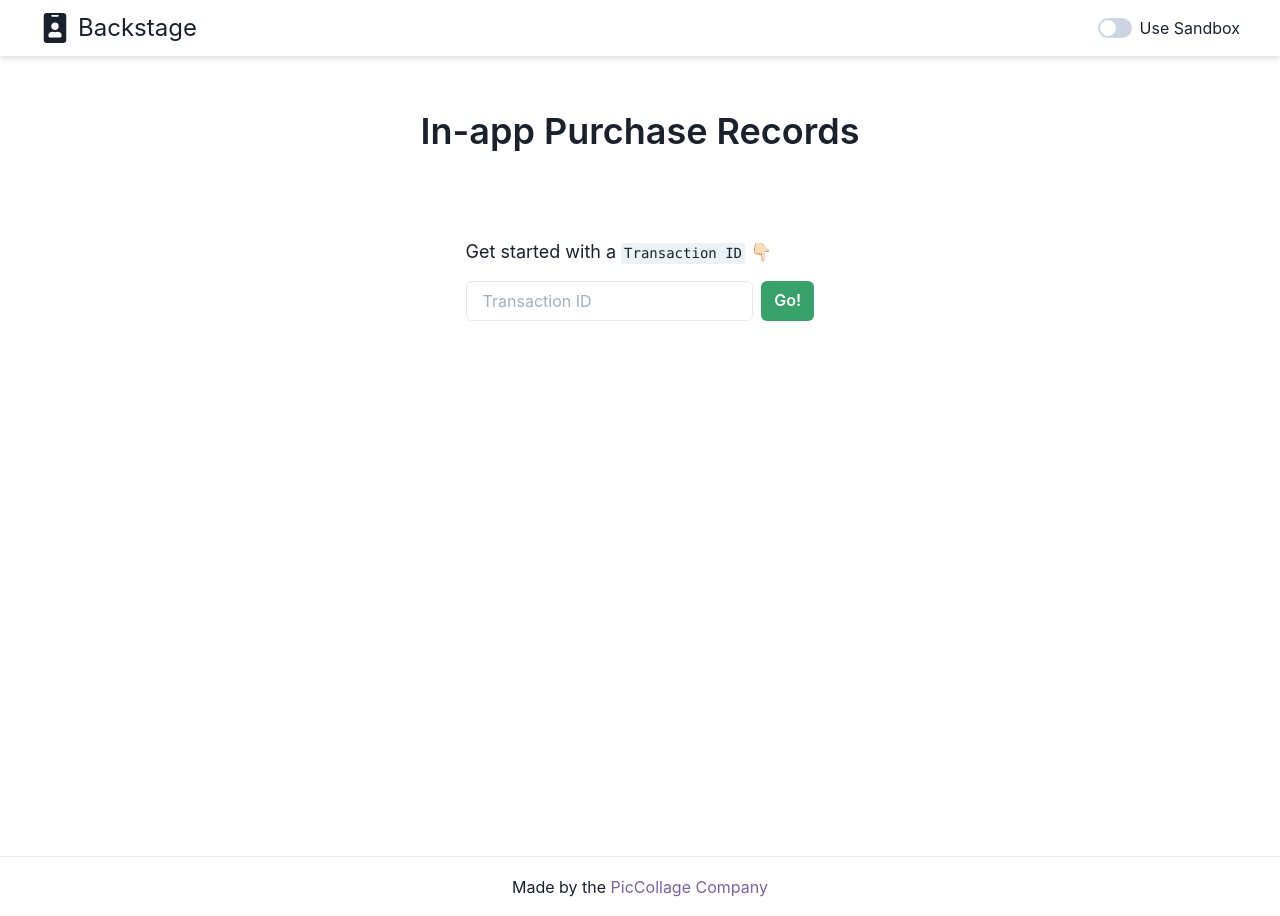
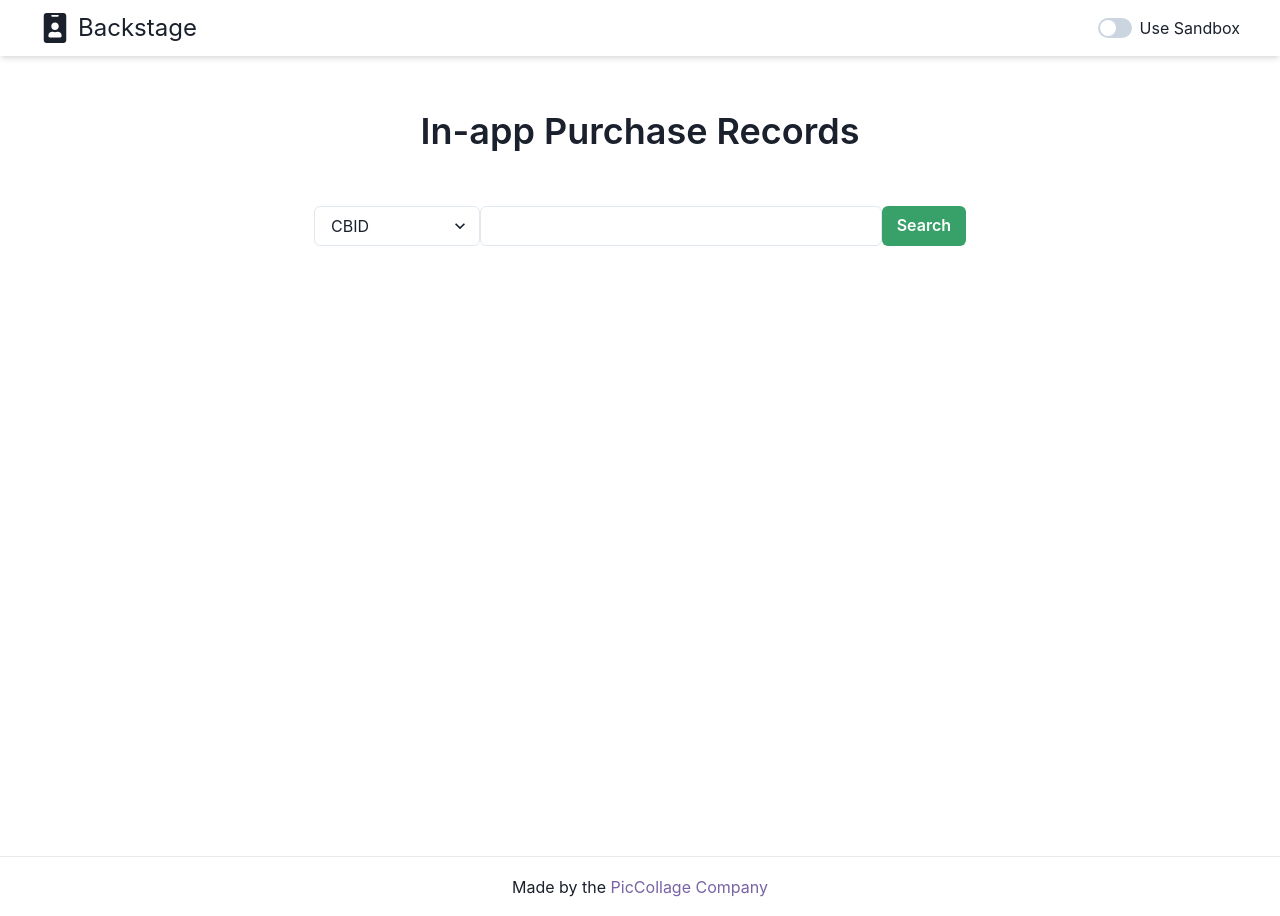
Before and after one commit to simonlee2/Backstage, a Next.js app: page / in a window 1280 px wide. Built offline with nearby package versions, Linux system fonts and the light colour scheme.

Commit message:
Support search w/ CBID

```diff
--- /dev/null
+++ b/pages/api/pic_purchases/[cbid].js
@@ -0,0 +1,46 @@
+export default async (req, res) => {
+    const { cbid } = req.query;
+    const graphql = JSON.stringify({
+        query: "query Purchases($limit: Int, $afterCursor: String) {\n    purchases(first: $limit, after: $afterCursor) {\n        edges {\n            cursor\n            node {\n                product_id\n                transaction_id\n                purchased_at\n                expires_at\n                verified_at\n                canceled_at\n            }\n        }\n    }\n}",
+        variables: {"limit":10,"afterCursor":""}
+      })
+    const url = `https://piccollage.com/api/graphql?cb_device_id=${cbid}`
+    try {
+        const transactionRes = await fetch(url,{
+            headers: {
+              'Content-Type': 'application/json'
+            },
+            method: 'POST',
+            body: graphql,
+            mode: "no-cors"
+        })
+
+        if (transactionRes.ok) {
+            const result = await transactionRes.json();
+            res.status(200).json(result)
+        } else {
+            console.log("Not ok");
+            const result = await transactionRes.json();
+            throw Error(result.errorMessage);
+        }
+    } catch (error) {
+        if (error.response) {
+            // The request was made and the server responde d with a status code
+            // that falls out of the range of 2xx
+            console.log(error.response.data);
+            console.log(error.response.status);
+            console.log(error.response.headers);
+            res.status(error.response.status).json(error.response.data);
+          } else if (error.request) {
+            // The request was made but no response was received
+            // `error.request` is an instance of XMLHttpRequest in the browser and an instance of
+            // http.ClientRequest in node.js
+            console.log(error.request);
+            res.status(500).json(error.request);
+          } else {
+            // Something happened in setting up the request that triggered an Error
+            console.log('Error', error.message);
+            res.status(500).json(error.message)
+          }
+    }
+  }
--- a/pages/index.js
+++ b/pages/index.js
@@ -1,13 +1,12 @@
 import NextLayout from '../components/layout'
 import styles from '../styles/Home.module.css'
 import {
-  Code,
   Text,
   Input,
   Container,
-  HStack,
   Button,
-  Box
+  Select,
+  Flex
 } from '@chakra-ui/react';
 import React, { useState } from 'react';
 import Subscriptions from '../components/subscriptions'
@@ -15,37 +14,88 @@ import History from '../components/history'
 
 export default function Home() {
   const [isLoading, setIsLoading] = useState(false);
-  const [transactionID, setTransactionID] = useState('');
+  const [searchType, setSearchType] = useState('cbid');
   const [transactionDetail, setTransactionDetail] = useState({subscriptions: null, history: null});
 
-  const handleSubmit = async event => {
+  const handleSelectSearchType = async event => {
+    const type = event.target.value;
+    if (type === "CBID") {
+      console.log('Set search type to cbid');
+      setSearchType('cbid');
+    } else if (type === 'Transaction ID') {
+      console.log('Set search type to tid');
+      setSearchType('tid');
+    }
+  }
+
+  const handleSearch = async event => {
     event.preventDefault();
-    const tid = event.target.tid.value;
-    setTransactionID(tid);
     setIsLoading(true);
+    const query = event.target.query.value;
 
+    if (searchType === 'cbid') {
+      console.log("Search for cbid", query);
+      await handleCBIDSearch(query);
+    } else if (searchType === 'tid') {
+      console.log("Search for tid", query);
+      await handleTIDSearch(query);
+    }
+
+    setIsLoading(false);
+  }
+
+  const handleCBIDSearch = async (cbid) => {
+    // Get Transaction ID using CBID
     try {
-      const res = await fetch(`/api/transactions/${tid}?env=${localStorage.getItem('storeKitEnv')}`, {
+      const res = await fetch(`/api/pic_purchases/${cbid}?env=${localStorage.getItem('storeKitEnv')}`, {
         headers: {
           'Content-Type': 'application/json'
         },
         method: 'GET'
       })
 
-      if (res.ok) {
-        const result = await res.json();
-        console.log(result);
-        setTransactionDetail(result);
-      } else {
+      if (!res.ok) {
         console.log("Not ok");
         const result = await res.json();
         throw Error(result.errorMessage);
       }
+
+      const result = await res.json();
+      const transactionID = result.data.purchases.edges[0].node.transaction_id;
+
+      // fetch TID
+      const cbidResult = await searchWithTransactionID(transactionID);
+      setTransactionDetail(cbidResult);
     } catch (error) {
       alert(error);
       setTransactionDetail({subscriptions: null, history: null})
-    } finally {
-      setIsLoading(false);
+    }
+  }
+
+  const searchWithTransactionID = async (tid) => {
+    const res = await fetch(`/api/transactions/${tid}?env=${localStorage.getItem('storeKitEnv')}`, {
+      headers: {
+        'Content-Type': 'application/json'
+      },
+      method: 'GET'
+    })
+
+    if (res.ok) {
+      return await res.json();
+    } else {
+      console.log("Not ok");
+      const result = await res.json();
+      throw Error(result.errorMessage);
+    }
+  }
+
+  const handleTIDSearch = async (tid) => {
+    try {
+      const result = await searchWithTransactionID(tid);
+      setTransactionDetail(result);
+    } catch (error) {
+      alert(error);
+      setTransactionDetail({subscriptions: null, history: null})
     }
   }
 
@@ -61,20 +111,18 @@ export default function Home() {
         <Text fontSize={ ["2xl","4xl"] } fontWeight="semibold" py="8">
           In-app Purchase Records
         </Text>
-        <Box py="12">
-          <Text fontSize={ ["md","lg"] }>
-            Get started with a <Code className={styles.code}>Transaction ID</Code> 👇🏻
-          </Text>
 
-          {/* Input */}
-          <form onSubmit={handleSubmit}>
-            <HStack py="4">
-              <Input id="tid" name="tid" type="text" placeholder="Transaction ID" required />
-              <Button isLoading={ isLoading } type="submit" colorScheme="green">Go!</Button>
-            </HStack>
+          {/* Search with CBID */}
+          <form onSubmit={handleSearch}>
+            <Flex direction={['column', 'row']} spacing="5px" py="4" align="center">
+              <Select w="280px" onChange={handleSelectSearchType}>
+                <option>CBID</option>
+                <option>Transaction ID</option>
+              </Select>
+              <Input id="query" name="query" type="search" fontSize="sm" required />
+              <Button w="120px" isLoading={ isLoading } type="submit" colorScheme="green">Search</Button>
+            </Flex>
           </form>
-        </Box>
-        <Box h="10" />
         <Subscriptions data={ transactionDetail.subscriptions }></Subscriptions>
         <History data={ transactionDetail.history }></History>
       </Container>
```
